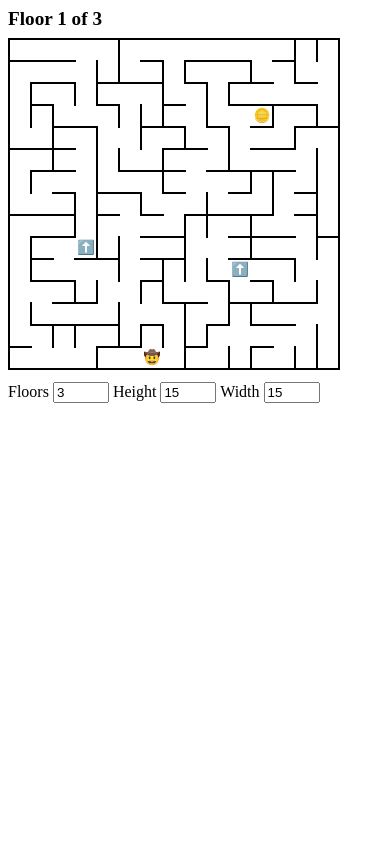
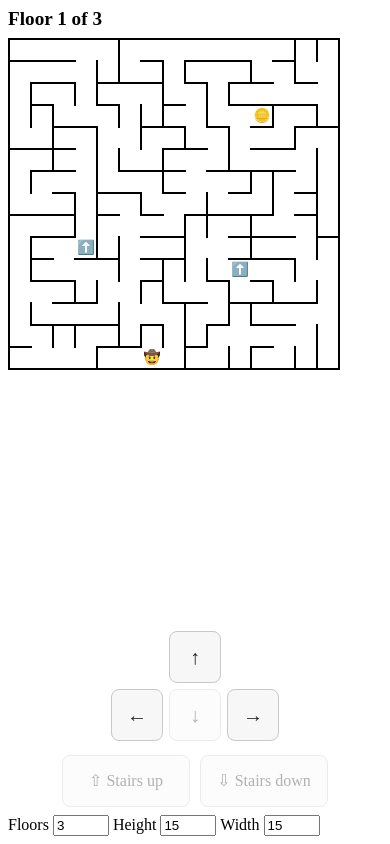
Before and after one commit to zedosoad1995/maze, a website with bundled scripts: page index.html in a window 390 px wide. Built offline with nearby package versions, Linux system fonts and the light colour scheme.

Commit message:
Mobile controls

```diff
--- a/index.css
+++ b/index.css
@@ -8,3 +8,73 @@
 .maze-config-panel {
   margin-top: 8px;
 }
+
+.tutorial-separator {
+  margin: 0 16px;
+  font-weight: 600;
+}
+
+.touch-controls {
+  display: none;
+}
+
+@media (max-width: 768px) {
+  body {
+    display: flex;
+    min-height: calc(100dvh - 16px);
+    flex-direction: column;
+    align-items: flex-start;
+  }
+
+  .keyboard-instructions {
+    display: none;
+  }
+
+  .touch-controls {
+    display: flex;
+    flex-direction: column;
+    align-items: center;
+    align-self: center;
+    gap: 6px;
+    margin-top: auto;
+    padding-top: 12px;
+  }
+
+  .touch-controls__row {
+    display: flex;
+    justify-content: center;
+    gap: 6px;
+  }
+
+  .touch-controls button {
+    min-width: 52px;
+    min-height: 52px;
+    padding: 8px 14px;
+    border: 1px solid #c8c8c8;
+    border-radius: 8px;
+    background: #f7f7f7;
+    color: #222;
+    font: inherit;
+    font-size: 1.25rem;
+    line-height: 1;
+    touch-action: manipulation;
+  }
+
+  .touch-controls button:active:not(:disabled) {
+    background: #e9e9e9;
+  }
+
+  .touch-controls button:disabled {
+    opacity: 0.35;
+  }
+
+  .touch-controls__stairs {
+    gap: 10px;
+    margin-top: 8px;
+  }
+
+  .touch-controls__stairs button {
+    min-width: 128px;
+    font-size: 1rem;
+  }
+}
--- a/index.html
+++ b/index.html
@@ -10,6 +10,34 @@
     <p id="current-floor" hidden></p>
 
     <canvas id="maze"></canvas>
+
+    <div class="keyboard-instructions">
+      <span>Move: ←↑↓→</span><span class="tutorial-separator">|</span
+      ><span>Stairs: Z↑, X↓</span>
+    </div>
+
+    <div class="touch-controls" aria-label="Maze controls">
+      <div class="touch-controls__row">
+        <button type="button" data-direction="north" aria-label="Move up">
+          ↑
+        </button>
+      </div>
+      <div class="touch-controls__row">
+        <button type="button" data-direction="left" aria-label="Move left">
+          ←
+        </button>
+        <button type="button" data-direction="south" aria-label="Move down">
+          ↓
+        </button>
+        <button type="button" data-direction="right" aria-label="Move right">
+          →
+        </button>
+      </div>
+      <div class="touch-controls__row touch-controls__stairs">
+        <button type="button" data-direction="up">⇧ Stairs up</button>
+        <button type="button" data-direction="down">⇩ Stairs down</button>
+      </div>
+    </div>
 
     <div class="maze-config-panel">
       <label for="num-floors">Floors</label>
--- a/index.js
+++ b/index.js
@@ -102,12 +102,37 @@ function init() {
     height: document.querySelector("#height"),
     width: document.querySelector("#width"),
   };
+  const touchControlButtons = document.querySelectorAll(
+    ".touch-controls [data-direction]",
+  );
+  const directionsByName = {
+    north: DIRECTIONS.NORTH,
+    south: DIRECTIONS.SOUTH,
+    right: DIRECTIONS.RIGHT,
+    left: DIRECTIONS.LEFT,
+    up: DIRECTIONS.UP,
+    down: DIRECTIONS.DOWN,
+  };
   const dimensions = {
     floors: 3,
     height: 15,
     width: 15,
   };
   let maze;
+
+  const updateTouchControls = () => {
+    for (const button of touchControlButtons) {
+      const direction = directionsByName[button.dataset.direction];
+      button.disabled =
+        isPlayerMoving ||
+        !maze?.canMove({
+          z: maze.playerF,
+          x: maze.playerX,
+          y: maze.playerY,
+          direction,
+        });
+    }
+  };
 
   const loadMaze = () => {
     canvas.width =
@@ -126,6 +151,7 @@ function init() {
         canvas,
         maze,
       });
+      updateTouchControls();
     };
 
     maze.draw();
@@ -217,6 +243,8 @@ function init() {
         if (maze.hasReachedGoal()) {
           maze.loadMaze();
           maze.draw();
+        } else {
+          updateTouchControls();
         }
       }
     };
@@ -226,12 +254,14 @@ function init() {
 
     if (!path?.length) {
       isPlayerMoving = false;
+      updateTouchControls();
       return;
     }
 
     if (path[0].z !== path[1].z) {
       drawMaze({ canvas, maze });
       isPlayerMoving = false;
+      updateTouchControls();
       return;
     }
 
@@ -259,6 +289,22 @@ function init() {
     x: DIRECTIONS.DOWN,
   };
 
+  const movePlayer = (direction) => {
+    if (isPlayerMoving) {
+      return;
+    }
+
+    isPlayerMoving = true;
+    updateTouchControls();
+    moveUntilNextChoice({ maze, direction });
+  };
+
+  for (const button of touchControlButtons) {
+    button.addEventListener("click", () => {
+      movePlayer(directionsByName[button.dataset.direction]);
+    });
+  }
+
   window.addEventListener("keydown", (event) => {
     if (event.target instanceof HTMLInputElement) {
       return;
@@ -279,10 +325,7 @@ function init() {
 
     event.preventDefault();
 
-    if (!isPlayerMoving) {
-      isPlayerMoving = true;
-      moveUntilNextChoice({ maze, direction });
-    }
+    movePlayer(direction);
   });
 }
 
```
